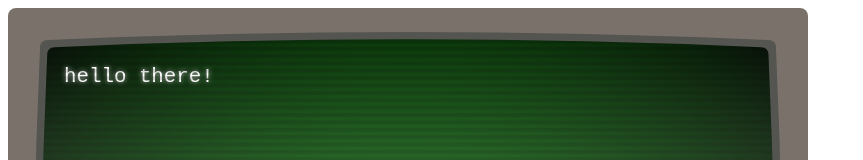
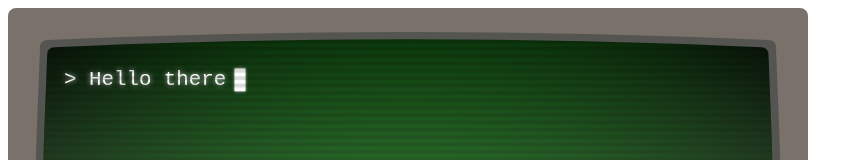
Before and after one commit to scottjoe1996/console-studio-app, a React (Vite) app: page / in a window 1280 px wide. Shown: the top 160 px of the page, without its empty margins (0-863 px from the left). Built offline with nearby package versions, Linux system fonts and the light colour scheme.

Commit message:
added blinking caret to console text

```diff
--- a/src/components/console/console-input.tsx
+++ b/src/components/console/console-input.tsx
@@ -1,3 +1,6 @@
+import React from 'react';
+import blinkingCaret from './blinking-caret.svg';
+
 export const ConsoleInput: React.FC = () => {
   return (
     <p
@@ -7,7 +10,10 @@ export const ConsoleInput: React.FC = () => {
         textShadow: '0 0 5px #C8C8C8',
       }}
     >
-      hello there!
+      <div style={{ display: 'flex', alignItems: 'center' }}>
+        <span style={{ paddingRight: '4px' }}>{'> Hello there'}</span>
+        <img src={blinkingCaret} height={30} />
+      </div>
     </p>
   );
 };
```
Also changed, not shown: src/components/console/blinking-caret.svg (added).
